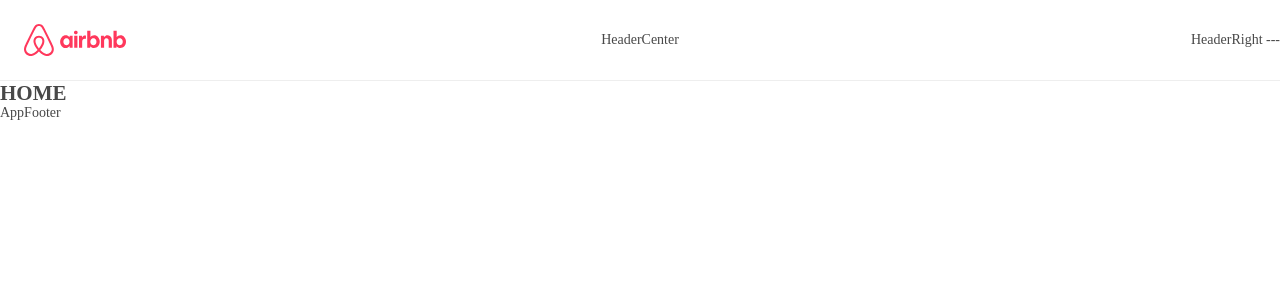
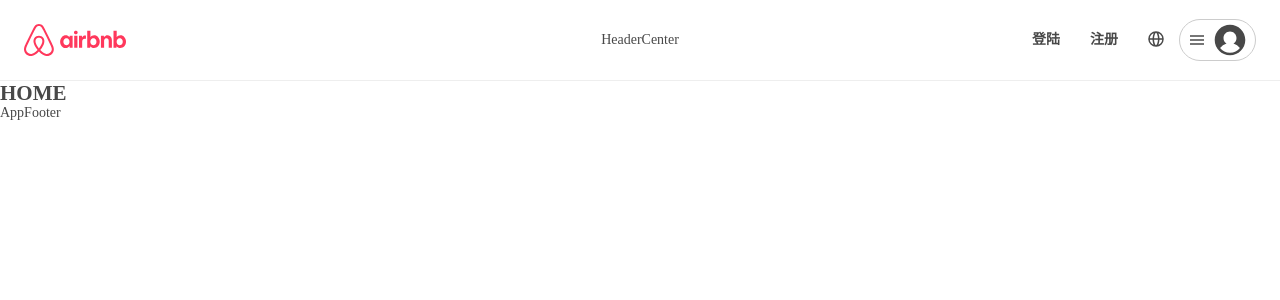
Before and after one commit to may4thfs/fs_airbnb, a React (Vite) app: page /#/home in a window 1280 px wide. Shown: the top 300 px of the page. Built offline with nearby package versions, Linux system fonts and the light colour scheme.

Commit message:
style: 更新 header-right 布局和内容展示

```diff
--- /dev/null
+++ b/src/assets/svg/icon_avatar.jsx
@@ -0,0 +1,21 @@
+import { memo } from "react"
+import styleStrToObject from "./utils"
+
+const IconAvatar = memo(() => {
+	return (
+		<svg
+			viewBox="0 0 32 32"
+			xmlns="http://www.w3.org/2000/svg"
+			aria-hidden="true"
+			role="presentation"
+			focusable="false"
+			style={styleStrToObject("display: block; height: 32px; width: 32px; fill: currentcolor;")}
+		>
+			<path d="m16 .7c-8.437 0-15.3 6.863-15.3 15.3s6.863 15.3 15.3 15.3 15.3-6.863 15.3-15.3-6.863-15.3-15.3-15.3zm0 28c-4.021 0-7.605-1.884-9.933-4.81a12.425 12.425 0 0 1 6.451-4.4 6.507 6.507 0 0 1 -3.018-5.49c0-3.584 2.916-6.5 6.5-6.5s6.5 2.916 6.5 6.5a6.513 6.513 0 0 1 -3.019 5.491 12.42 12.42 0 0 1 6.452 4.4c-2.328 2.925-5.912 4.809-9.933 4.809z"></path>
+		</svg>
+	)
+})
+
+IconAvatar.displayName = "IconAvatar"
+
+export default IconAvatar
--- /dev/null
+++ b/src/assets/svg/icon_global.jsx
@@ -0,0 +1,21 @@
+import { memo } from "react"
+import styleStrToObject from "./utils"
+
+const IconGlobal = memo(() => {
+	return (
+		<svg
+			viewBox="0 0 16 16"
+			xmlns="http://www.w3.org/2000/svg"
+			aria-hidden="true"
+			role="presentation"
+			focusable="false"
+			style={styleStrToObject("display: block; height: 16px; width: 16px; fill: currentcolor;")}
+		>
+			<path d="m8.002.25a7.77 7.77 0 0 1 7.748 7.776 7.75 7.75 0 0 1 -7.521 7.72l-.246.004a7.75 7.75 0 0 1 -7.73-7.513l-.003-.245a7.75 7.75 0 0 1 7.752-7.742zm1.949 8.5h-3.903c.155 2.897 1.176 5.343 1.886 5.493l.068.007c.68-.002 1.72-2.365 1.932-5.23zm4.255 0h-2.752c-.091 1.96-.53 3.783-1.188 5.076a6.257 6.257 0 0 0 3.905-4.829zm-9.661 0h-2.75a6.257 6.257 0 0 0 3.934 5.075c-.615-1.208-1.036-2.875-1.162-4.686l-.022-.39zm1.188-6.576-.115.046a6.257 6.257 0 0 0 -3.823 5.03h2.75c.085-1.83.471-3.54 1.059-4.81zm2.262-.424c-.702.002-1.784 2.512-1.947 5.5h3.904c-.156-2.903-1.178-5.343-1.892-5.494l-.065-.007zm2.28.432.023.05c.643 1.288 1.069 3.084 1.157 5.018h2.748a6.275 6.275 0 0 0 -3.929-5.068z"></path>
+		</svg>
+	)
+})
+
+IconGlobal.displayName = "IconGlobal"
+
+export default IconGlobal
--- /dev/null
+++ b/src/assets/svg/icon_menu.jsx
@@ -0,0 +1,27 @@
+import { memo } from "react"
+import styleStrToObject from "./utils"
+
+const IconMenu = memo(() => {
+	return (
+		<svg
+			viewBox="0 0 32 32"
+			xmlns="http://www.w3.org/2000/svg"
+			aria-hidden="true"
+			role="presentation"
+			focusable="false"
+			style={styleStrToObject(
+				"display: block; fill: none; height: 16px; width: 16px; stroke: currentcolor; stroke-width: 3; overflow: visible;"
+			)}
+		>
+			<g fill="none" fillRule="nonzero">
+				<path d="m2 16h28"></path>
+				<path d="m2 24h28"></path>
+				<path d="m2 8h28"></path>
+			</g>
+		</svg>
+	)
+})
+
+IconMenu.displayName = "IconMenu"
+
+export default IconMenu
--- a/src/assets/theme/index.js
+++ b/src/assets/theme/index.js
@@ -3,6 +3,10 @@
 	color: {
 		primaryColor: "#ff385c",
 		secondaryColor: "#00848A"
+	},
+	text: {
+		primaryColor: "#484848",
+		secondaryColor: "#222"
 	}
 }
 export default theme
--- a/src/components/app-header/c-cpns/header-right/index.jsx
+++ b/src/components/app-header/c-cpns/header-right/index.jsx
@@ -1,8 +1,27 @@
 import { memo } from "react"
+
 import { RightWrapper } from "./style"
+import IconGlobal from "@/assets/svg/icon_global"
+import IconMenu from "@/assets/svg/icon_menu"
+import IconAvatar from "@/assets/svg/icon_avatar"
 
 const HeaderRight = memo(() => {
-	return <RightWrapper>HeaderRight --- </RightWrapper>
+	return (
+		<RightWrapper>
+			<div className="btns">
+				<span className="btn">登陆</span>
+				<span className="btn">注册</span>
+				<span className="btn">
+					<IconGlobal />
+				</span>
+			</div>
+
+			<div className="profile">
+				<IconMenu />
+				<IconAvatar />
+			</div>
+		</RightWrapper>
+	)
 })
 
 HeaderRight.displayName = "HeaderRight"
--- a/src/components/app-header/c-cpns/header-right/style.js
+++ b/src/components/app-header/c-cpns/header-right/style.js
@@ -1,6 +1,45 @@
 import styled from "styled-components"
+
 export const RightWrapper = styled.div`
 	flex: 1;
 	display: flex;
 	justify-content: flex-end;
+	align-items: center;
+
+	color: ${(props) => props.theme.text.primaryColor};
+	font-weight: 600;
+
+	.btns {
+		display: flex;
+		box-sizing: content-box;
+
+		.btn {
+			height: 18px;
+			line-height: 18px;
+			padding: 12px 15px;
+			border-radius: 22px;
+			cursor: pointer;
+			box-sizing: content-box;
+
+			&:hover {
+				background-color: #f5f5f5;
+			}
+		}
+	}
+
+	.profile {
+		position: relative;
+		display: flex;
+		justify-content: space-evenly;
+		align-items: center;
+		width: 77px;
+		height: 42px;
+		margin-right: 24px;
+		box-sizing: border-box;
+		border: 1px solid #ccc;
+		border-radius: 25px;
+		background-color: #fff;
+		color: ${(props) => props.theme.text.primaryColor};
+		cursor: pointer;
+	}
 `
```
